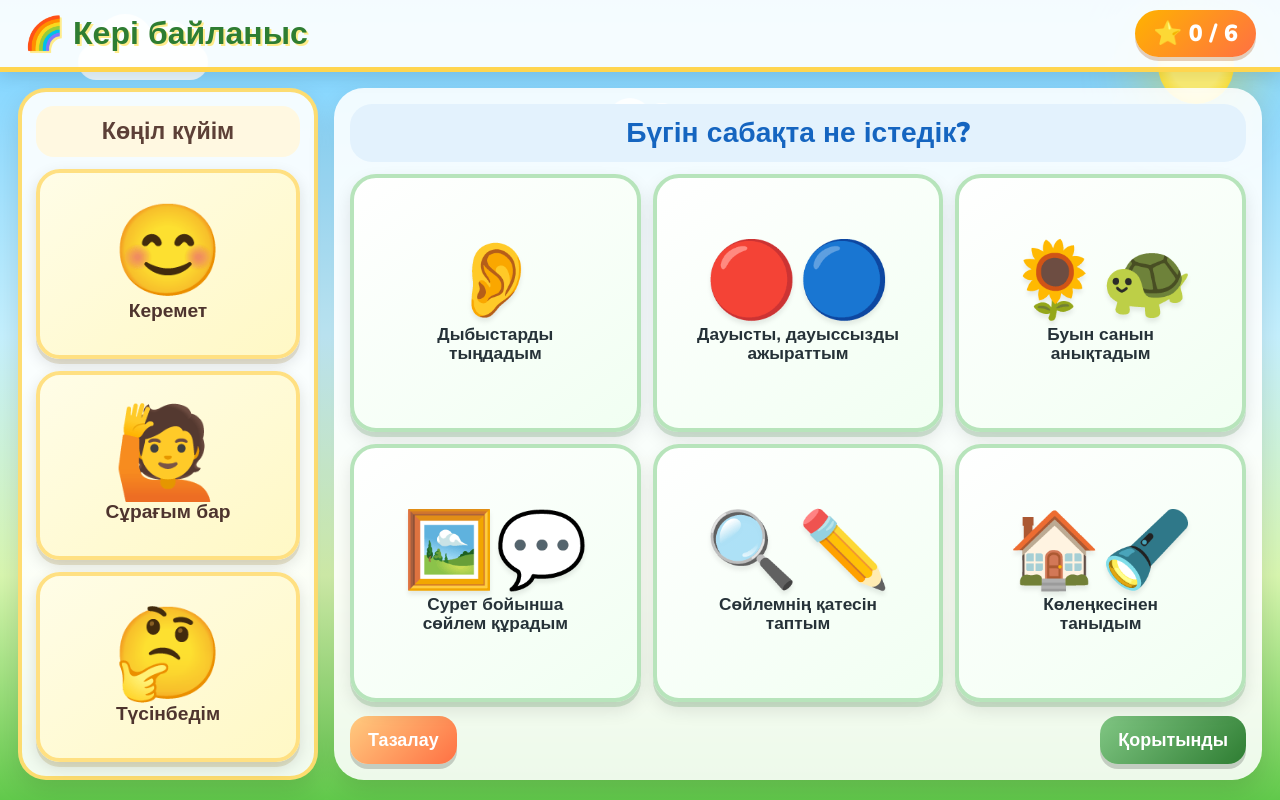
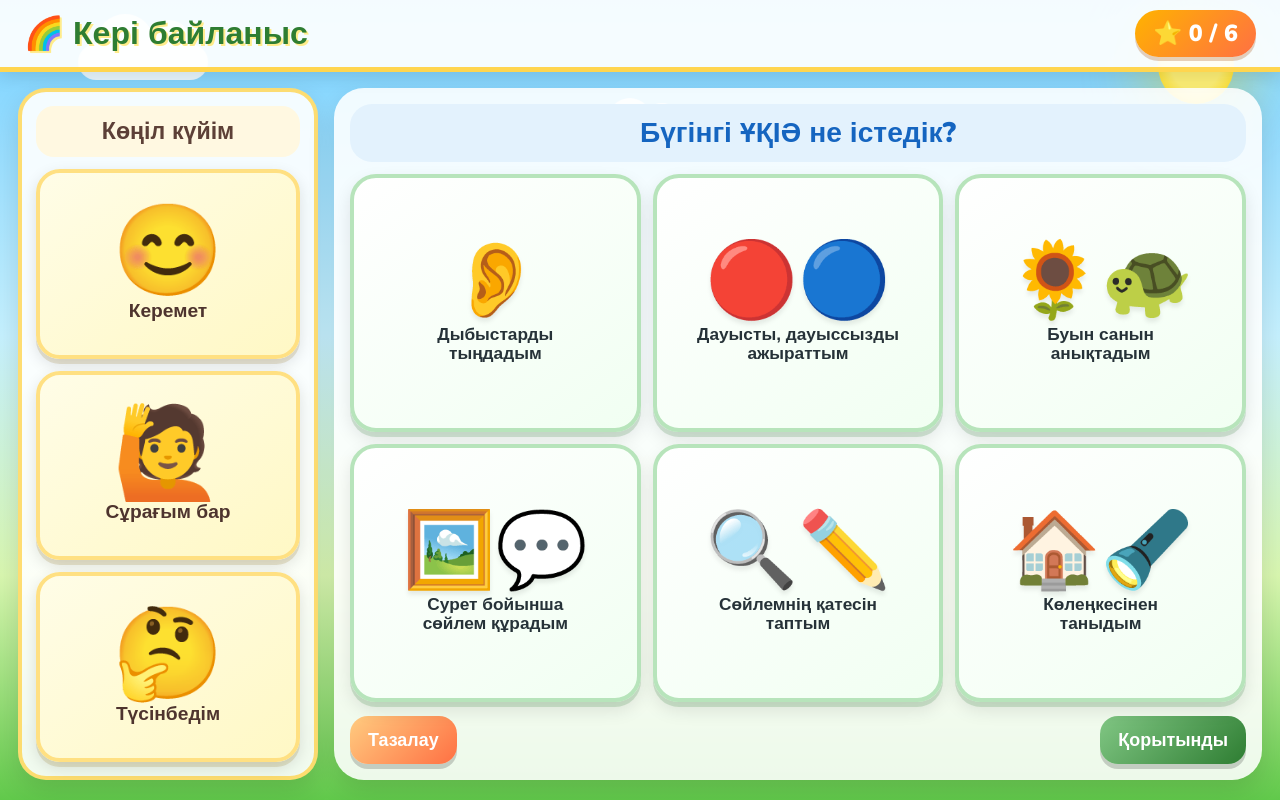
Before and after one commit to YERNARTHECREATOR/keri-bailanys, a plain HTML site: page index.html in a window 1280 px wide. Drawn offline with nearby package versions, Linux system fonts and the light colour scheme.

Commit message:
Update index.html

```diff
--- a/index.html
+++ b/index.html
@@ -71,7 +71,7 @@ body{background:linear-gradient(180deg,#74cfff 0%,#c6f1ff 42%,#d9f7b0 72%,#61c94
     </div>
   </section>
   <section class="board">
-    <div class="question">Бүгін сабақта не істедік?</div>
+    <div class="question">Бүгінгі ҰҚІӘ не істедік?</div>
     <div class="tasks" id="tasks">
       <button class="task" data-title="Дыбыстарды тыңдадым"><span class="tick">✓</span><span class="taskIcon">👂</span><span class="taskText">Дыбыстарды<br>тыңдадым</span></button>
       <button class="task" data-title="Дауысты, дауыссыз дыбыстарды ажыраттым"><span class="tick">✓</span><span class="taskIcon">🔴🔵</span><span class="taskText">Дауысты, дауыссызды<br>ажыраттым</span></button>
```
